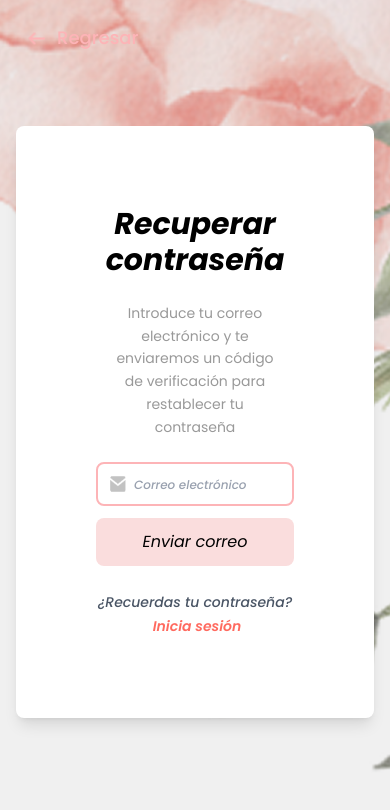
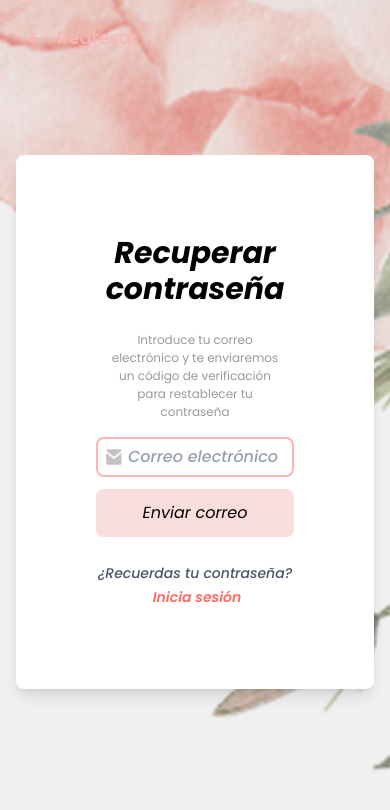
Before and after one commit to xxDianaPadilla/Marquesa, a React (Vite) app in the folder frontend/: page /recover-password in a window 390 px wide. Shown: the top 810 px of the page. Built offline with nearby package versions, Linux system fonts and the light colour scheme.

Commit message:
Se mejoró el responsive de la pantalla de código de recuperación de contraseñas

```diff
--- a/frontend/src/components/InfoText.jsx
+++ b/frontend/src/components/InfoText.jsx
@@ -1,10 +1,22 @@
 import React from "react";
 
 // Componente de texto informativo
-// Este componente muestra un texto informativo con estilo
+// Este componente muestra un texto informativo con estilo responsive mejorado
 const InfoText = ({ children }) => {
     return (
-        <p className="text-sm text-center px-4 mb-6 leading-relaxed" style={{fontFamily: 'Poppins, sans-serif', color: '#999999'}}>
+        <p
+            className="text-center leading-relaxed
+                       text-xs sm:text-sm md:text-base lg:text-base
+                       px-2 sm:px-4 md:px-6 lg:px-8
+                       mb-4 sm:mb-5 md:mb-6 lg:mb-7
+                       mx-auto max-w-xs sm:max-w-sm md:max-w-md lg:max-w-lg
+                       break-words"
+            style={{
+                fontFamily: 'Poppins, sans-serif',
+                color: '#999999',
+                lineHeight: '1.5'
+            }}
+        >
             {children}
         </p>
     );
--- a/frontend/src/components/Input.jsx
+++ b/frontend/src/components/Input.jsx
@@ -6,6 +6,7 @@ import { Eye, EyeOff } from "lucide-react";
  * COMPLETAMENTE OPTIMIZADO: Uso de memo, useCallback y manejo mejorado de estado
  * Incluye validación visual, manejo de errores y funcionalidades de accesibilidad
  * RESPONSIVE OPTIMIZADO: Adaptado para móviles, tablets y desktop
+ * VERSIÓN MEJORADA: Mejor manejo del contenido y overflow
  *
  * @param {string} name - Nombre del campo para identificación y react-hook-form
  * @param {string} type - Tipo de input (text, email, password, etc.)
@@ -114,14 +115,15 @@ const Input = memo(({
 
     /**
      * Calcula las clases CSS para el contenedor del input
-     * Incluye estados de error, focus, disabled y animaciones
+     * MEJORADO: Mejor control de overflow y dimensiones
      * RESPONSIVE: Padding y altura adaptados por breakpoint
      */
     const containerClasses = `
         flex items-center bg-white bg-opacity-50 border-2 rounded-lg
-        px-3 py-2.5 sm:px-4 sm:py-3 md:px-4 md:py-3 lg:px-5 lg:py-3.5
-        transition-all duration-200 relative
-        min-h-[44px] sm:min-h-[48px] md:min-h-[52px]
+        px-2 py-2 sm:px-3 sm:py-2.5 md:px-4 md:py-3 lg:px-5 lg:py-3.5
+        transition-all duration-200 relative overflow-hidden
+        min-h-[40px] sm:min-h-[44px] md:min-h-[48px] lg:min-h-[52px]
+        w-full max-w-full
         ${shouldShowError
             ? 'border-red-400 bg-red-50 shadow-red-100 shadow-md'
             : isFocused
@@ -133,12 +135,12 @@ const Input = memo(({
 
     /**
      * Calcula las clases CSS para el icono
-     * Incluye estados de error, focus y disabled
+     * MEJORADO: Mejor proporción y espaciado
      * RESPONSIVE: Tamaño adaptado por breakpoint
      */
     const iconClasses = `
         w-4 h-4 sm:w-5 sm:h-5 md:w-5 md:h-5 lg:w-6 lg:h-6
-        mr-2 sm:mr-3 md:mr-3 lg:mr-4
+        mr-1.5 sm:mr-2 md:mr-3 lg:mr-4
         transition-all duration-200 flex-shrink-0
         ${shouldShowError
             ? 'opacity-70 filter brightness-75'
@@ -150,13 +152,18 @@ const Input = memo(({
 
     /**
      * Calcula las clases CSS para el input
-     * Incluye estados de error, placeholder y texto
+     * MEJORADO: Mejor control de overflow y espaciado de texto
      * RESPONSIVE: Tamaño de fuente adaptado por breakpoint
      */
     const inputClasses = `
         flex-1 bg-transparent outline-none transition-colors duration-200
-        text-xs sm:text-sm md:text-sm lg:text-base
+        text-xs sm:text-sm md:text-base lg:text-base
         leading-tight sm:leading-normal
+        min-w-0 w-full overflow-hidden
+        ${name === 'verificationCode'
+            ? 'text-center font-bold tracking-wider'
+            : 'text-left'
+        }
         ${shouldShowError
             ? 'placeholder-red-400 text-red-700'
             : 'placeholder-gray-400 text-gray-700'
@@ -197,16 +204,21 @@ const Input = memo(({
                     />
                 )}
 
-                {/* Input principal con integración de react-hook-form - Responsive */}
+                {/* Input principal con integración de react-hook-form - MEJORADO */}
                 <input
                     {...registerProps}
                     type={inputType}
                     placeholder={placeholder}
                     className={inputClasses}
                     style={{
-                        fontWeight: '500',
+                        fontWeight: name === 'verificationCode' ? '700' : '500',
                         fontFamily: 'Poppins, sans-serif',
-                        fontStyle: 'italic'
+                        fontStyle: name === 'verificationCode' ? 'normal' : 'italic',
+                        letterSpacing: name === 'verificationCode' ? '0.15em' : 'normal',
+                        fontSize: name === 'verificationCode'
+                            ? 'clamp(14px, 4vw, 18px)'
+                            : 'inherit',
+                        ...props.style
                     }}
                     disabled={disabled}
                     autoComplete={autoComplete}
@@ -216,18 +228,18 @@ const Input = memo(({
                     {...props}
                 />
 
-                {/* Botón para mostrar/ocultar contraseña - Responsive */}
+                {/* Botón para mostrar/ocultar contraseña - MEJORADO */}
                 {type === "password" && onTogglePassword && (
                     <button
                         type="button"
                         onClick={handleTogglePassword}
                         disabled={disabled}
                         className={`
-                            ml-2 sm:ml-3 md:ml-3 lg:ml-4
+                            ml-1 sm:ml-2 md:ml-3 lg:ml-4
                             transition-colors duration-200 focus:outline-none
                             focus:ring-2 focus:ring-pink-300 rounded
                             p-1 sm:p-1.5 md:p-1.5 lg:p-2
-                            touch-manipulation
+                            touch-manipulation flex-shrink-0
                             ${shouldShowError
                                 ? 'text-red-500 hover:text-red-600'
                                 : 'text-gray-400 hover:text-gray-600'
@@ -286,6 +298,7 @@ const Input = memo(({
                      style={{ fontFamily: 'Poppins, sans-serif' }}>
                     {type === 'email' && 'Ingresa un correo electrónico válido'}
                     {type === 'password' && 'Mínimo 8 caracteres'}
+                    {name === 'verificationCode' && 'Código de 6 dígitos'}
                 </div>
             )}
         </div>
```
